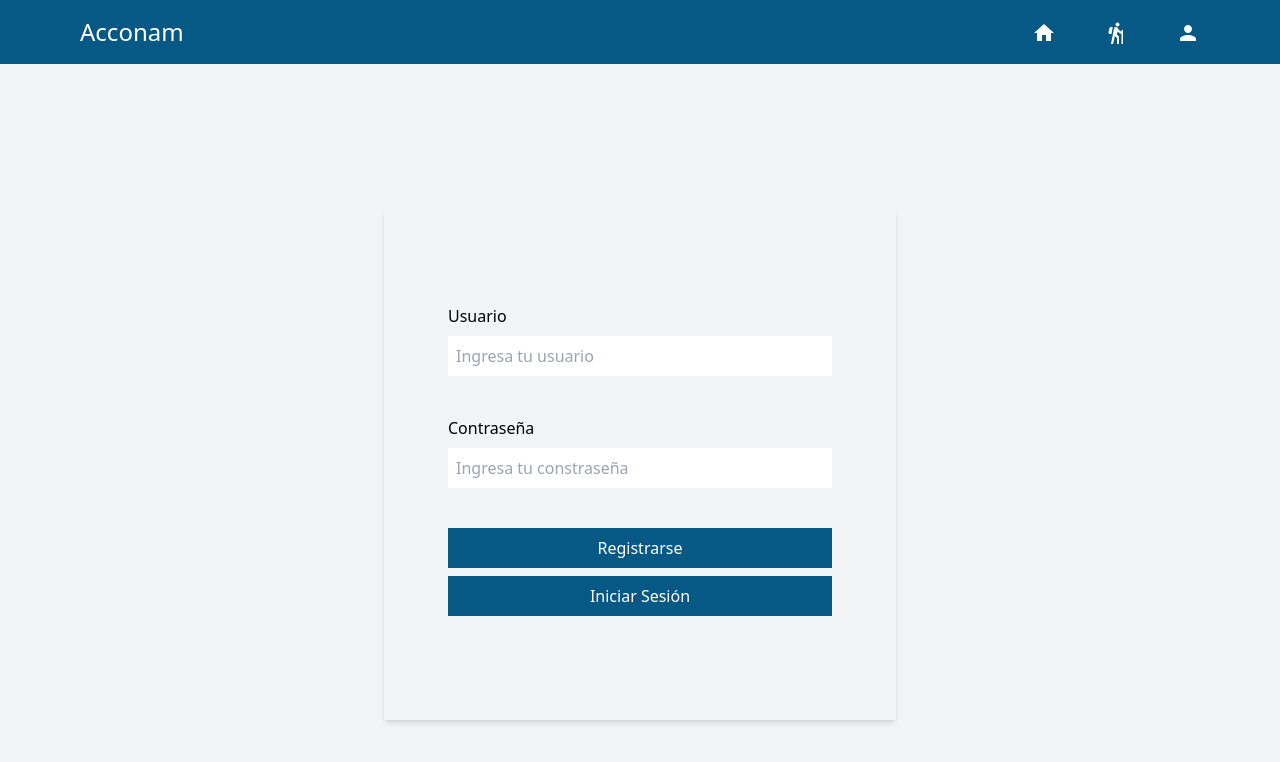
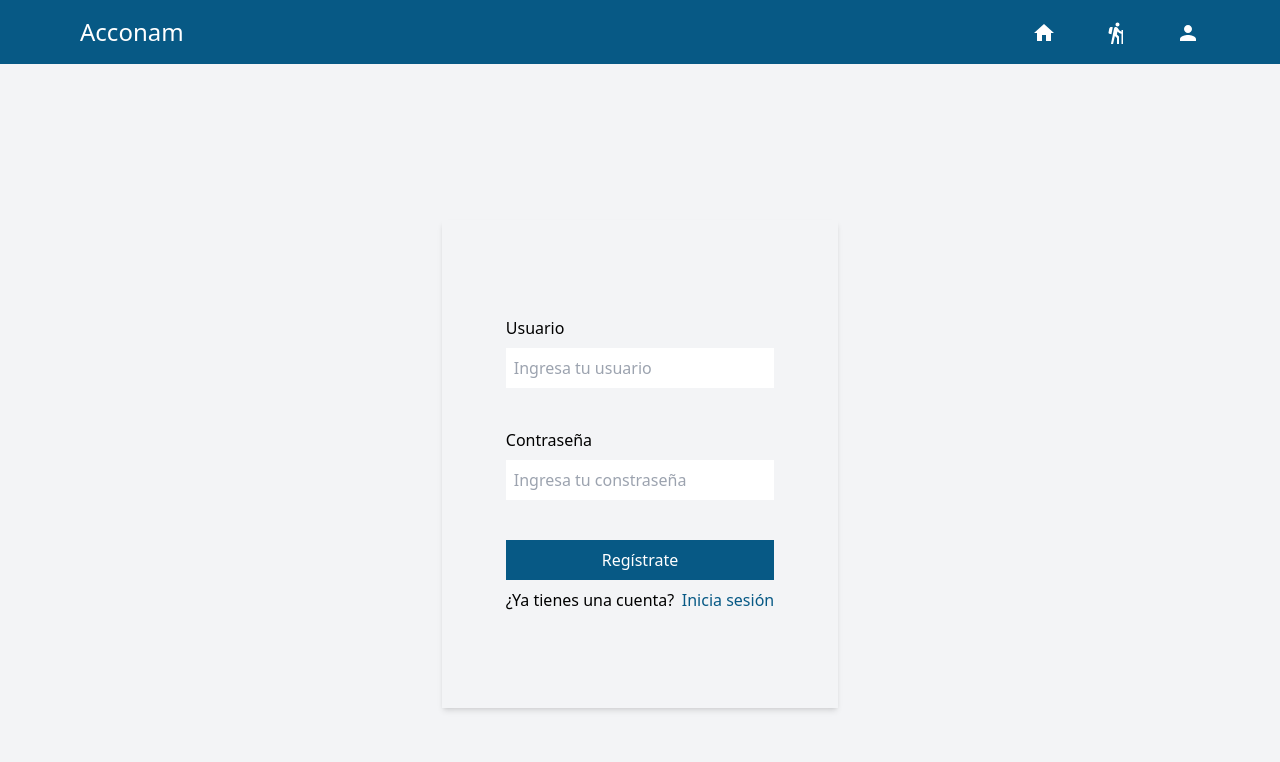
Before and after one commit to CamiloD16/mintic_C04, a React (Vite) app in the folder client/: page /register in a window 1280 px wide. Shown: the top 762 px of the page. Built offline with nearby package versions, Linux system fonts and the light colour scheme.

Commit message:
modified login and register blocks

```diff
--- /dev/null
+++ b/client/src/components/LoginRegister.jsx
@@ -0,0 +1,29 @@
+import { Link } from 'react-router-dom'
+
+const LoginRegister = (props) => {
+  return (
+    <div className="h-screen flex justify-center items-center">
+    <form  onSubmit={props.formSubmit} className="max-w-lg shadow-md flex flex-col justify-center gap-y-10 px-4 sm:px-16 py-24">
+      <div>
+        <h2 className="mb-2">Usuario</h2>
+        <input type="text" className="p-2 w-full" name="username" id="user" placeholder="Ingresa tu usuario" />
+      </div>
+      <div>
+        <h2 className="mb-2">Contraseña</h2>
+        <input type="password" className="p-2 w-full" name="password" id="password" placeholder="Ingresa tu constraseña" />
+      </div>
+      <div>
+        <button type="submit" className="bg-sky-800 text-white px-16 sm:px-24 py-2 w-full mb-2">{props.buttonText}</button>
+        <div className='flex justify-between'>
+          <p>{props.question}</p>
+          <Link to={props.route}>
+            <p className='text-sky-800'>{props.suggestion}</p>
+          </Link>
+        </div>
+      </div>
+    </form>
+  </div>
+  )
+}
+
+export default LoginRegister
--- a/client/src/pags/Login.jsx
+++ b/client/src/pags/Login.jsx
@@ -1,30 +1,17 @@
-import React, {useContext} from 'react'
+import LoginRegister from '../components/LoginRegister'
+import { useContext } from 'react'
 import AuthContext from '../context/AuthContext'
-import { Link } from 'react-router-dom'
 
 const Login = () => {
-
   let {loginUser} = useContext(AuthContext)
-
   return (
-    <div className="h-screen flex justify-center items-center">
-      <form onSubmit={loginUser} className="max-w-lg shadow-md flex flex-col justify-center gap-y-10 px-4 sm:px-16 py-24">
-        <div>
-          <h2 className="mb-2">Usuario</h2>
-          <input type="text" className="p-2 w-full" name="username" id="user" placeholder="Ingresa tu usuario"/>
-        </div>
-        <div>
-          <h2 className="mb-2">Contraseña</h2>
-          <input type="password" className="p-2 w-full" name="password" id="password" placeholder="Ingresa tu constraseña" />
-        </div>
-        <div>
-          <button type="submit" className="w-full mb-2 bg-sky-800 text-white px-16 sm:px-24 py-2">Iniciar Sesión</button>
-          <Link to="/register">
-            <button type="button" className="w-full bg-sky-800 text-white px-16 sm:px-24 py-2">Registrarse</button>
-          </Link>
-        </div>
-      </form>
-    </div>
+    <LoginRegister
+      formSubmit={loginUser}
+      buttonText="Iniciar sesión"
+      question="¿Aún no estás registrado?"
+      suggestion="Regístrate"
+      route="/Register"
+    />
   )
 }
 
--- a/client/src/pags/Register.jsx
+++ b/client/src/pags/Register.jsx
@@ -1,30 +1,17 @@
-import React, { useContext } from 'react'
-import { Link } from 'react-router-dom'
+import LoginRegister from '../components/LoginRegister'
 import AuthContext from '../context/AuthContext'
+import { useContext } from 'react'
 
 const Register = () => {
-
   let {registerUser} = useContext(AuthContext)
-
   return (
-    <div className="h-screen flex justify-center items-center">
-      <form  onSubmit={registerUser} className="max-w-lg shadow-md flex flex-col justify-center gap-y-10 px-4 sm:px-16 py-24">
-        <div>
-          <h2 className="mb-2">Usuario</h2>
-          <input type="text" className="p-2 w-full" name="username" id="user" placeholder="Ingresa tu usuario" />
-        </div>
-        <div>
-          <h2 className="mb-2">Contraseña</h2>
-          <input type="password" className="p-2 w-full" name="password" id="password" placeholder="Ingresa tu constraseña" />
-        </div>
-        <div>
-          <button type="submit" className="bg-sky-800 text-white px-16 sm:px-24 py-2 w-full mb-2">Registrarse</button>
-          <Link to="/login">
-            <button type="button" className="bg-sky-800 text-white px-16 sm:px-24 py-2 w-full mb-2">Iniciar Sesión</button>
-          </Link>
-        </div>
-      </form>
-    </div>
+    <LoginRegister
+      formSubmit={registerUser}
+      buttonText="Regístrate"
+      question="¿Ya tienes una cuenta?"
+      suggestion="Inicia sesión"
+      route="/login"
+    />
   )
 }
 
```
Also changed, not shown: client/src/tailwind.css.
